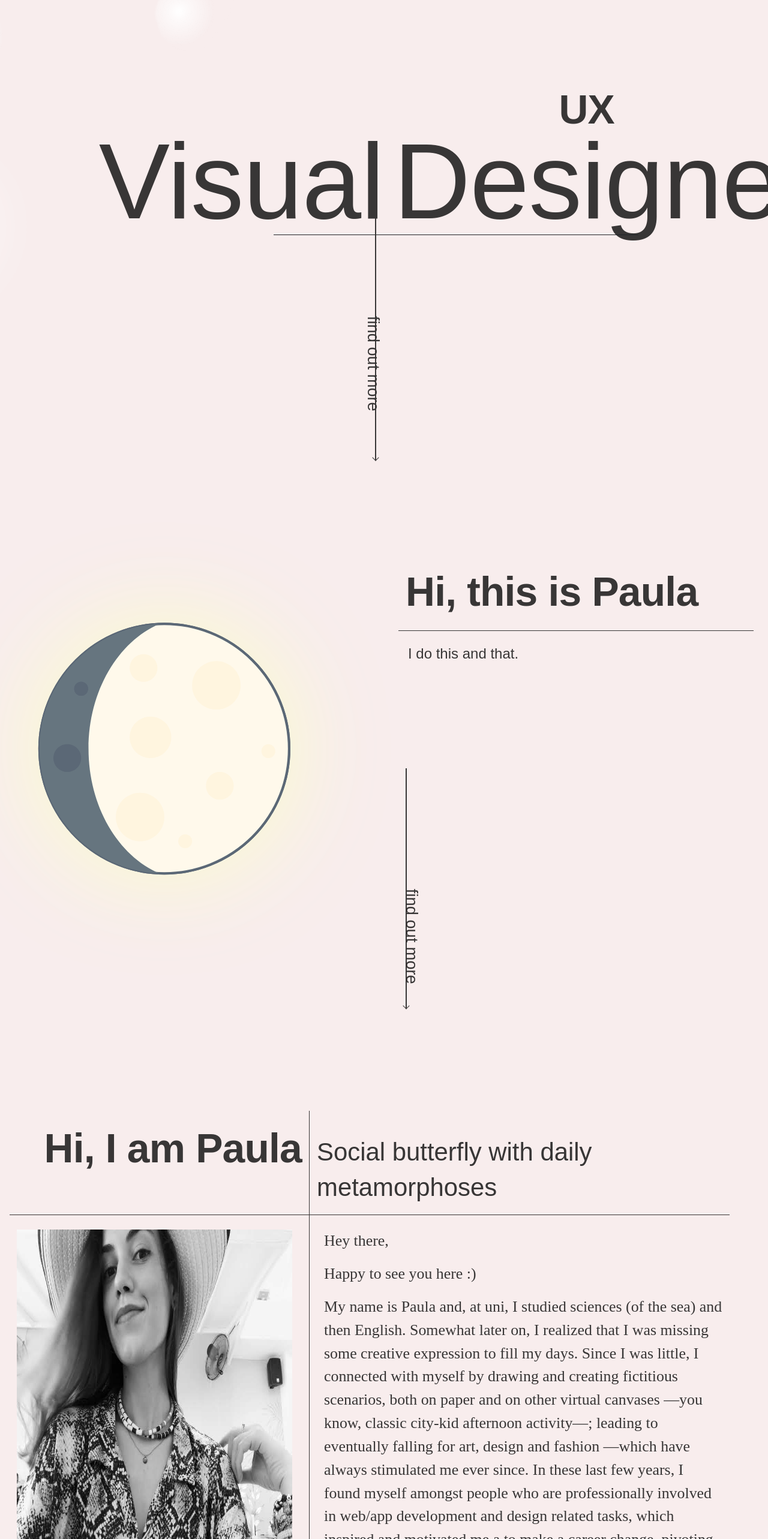
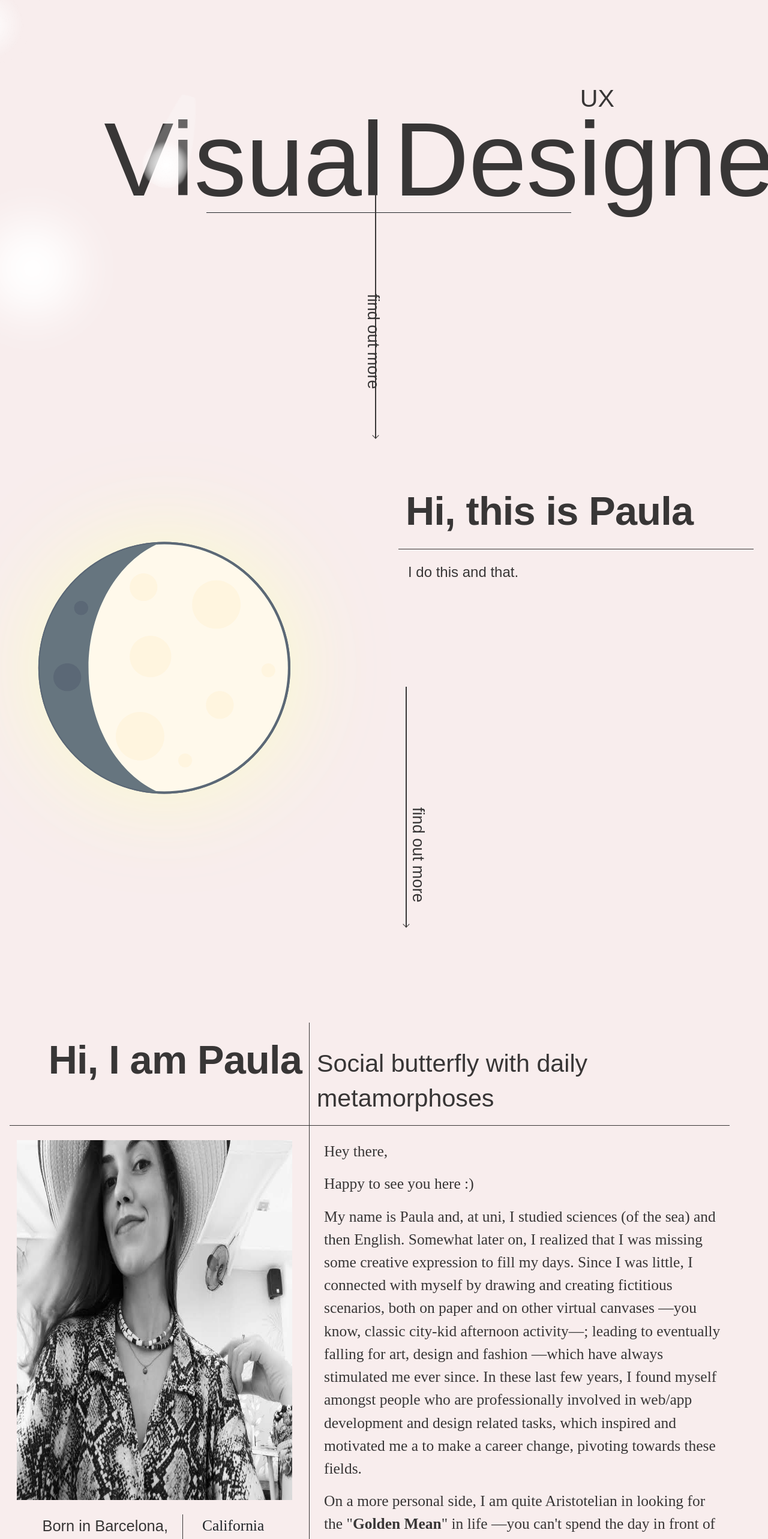
Before and after one commit to prrr17/_PORTFOLIO, a Next.js app: page / in a window 1280 px wide. Shown: the part 180-2746 px from the top of the page at 60% size. Built offline with nearby package versions, Linux system fonts and the light colour scheme; a web font is replaced by a local one.

Commit message:
more css

```diff
--- a/pages/index.js
+++ b/pages/index.js
@@ -35,18 +35,18 @@ export default function Home() {
             <div className='col-md-6'>
               <div className={`${utilStyles.uxBox}`}>
                 {' '}
-                <h3
-                  className={`${utilStyles.headingXl} text-md-end me-5`}
+                <h4
+                  className={`${utilStyles.headingLg} text-md-end me-5`}
                   id='uxWord'
                   alt='ux'
                 >
                   UX
-                </h3>
+                </h4>
               </div>{' '}
             </div>
           </div>
-          <div className='row g-0'>
-            <div className='col-md-6 col-sm-12'>
+          <div className='mx-auto row g-0'>
+            <div className='col-lg-6 col-md-12'>
               {' '}
               <h1
                 className={`ps-1 text-md-end ${utilStyles.heading3Xl} ${utilStyles}`}
@@ -55,7 +55,7 @@ export default function Home() {
               </h1>
               <hr className={`mx-auto ${utilStyles.underlineVD}`}></hr>
             </div>
-            <div className='col-md-6 col-sm-12'>
+            <div className='col-lg-6 col-md-12'>
               <div
                 class={`${utilStyles.arrowDown} ${utilStyles.lineVertical}`}
               ></div>
@@ -70,7 +70,7 @@ export default function Home() {
           <div className='row pb-4'>
             <div className={utilStyles.findOutBox}>
               <p
-                className={`mt-n5 animate__animated animate__fadeInDown animate__delay-1.5s ${utilStyles.verticalText}`}
+                className={`animate__animated animate__fadeInDown animate__delay-1.5s ${utilStyles.verticalText}`}
               >
                 find out more
               </p>{' '}
@@ -221,11 +221,11 @@ export default function Home() {
                 </div>
               </div>
               <div className='col-sm-7 border-primary py-4 ps-4' id='statement'>
-                <p className={`d-flex ${utilStyles.textDescriptions}`}>Hey there,</p>
-                <p className={`d-flex ${utilStyles.textDescriptions}`}>
+                <p className={` ${utilStyles.textDescriptions}`}>Hey there,</p>
+                <p className={` ${utilStyles.textDescriptions}`}>
                   Happy to see you here :){' '}
                 </p>
-                <p className={`d-flex ${utilStyles.textDescriptions}`}>
+                <p className={` ${utilStyles.textDescriptions}`}>
                   My name is Paula and, at uni, I studied sciences (of the sea)
                   and then English. Somewhat later on, I realized that I was
                   missing some creative expression to fill my days. Since I was
@@ -239,18 +239,35 @@ export default function Home() {
                   which inspired and motivated me a to make a career change,
                   pivoting towards these fields.
                 </p>
-                <p className={`d-flex ${utilStyles.textDescriptions}`}>
+                <p className={`${utilStyles.textDescriptions}`}>
                   On a more personal side, I am quite Aristotelian in looking
-                  for the "Golden Mean" in life —you can't spend the day in
-                  front of a screen (can you?), so my other usual activities
-                  often involve socializing with close people enjoying a
-                  beer/coffee and a conversation, walking through cities and
-                  nature, learning something new, reading (almost) everything
-                  that falls into my hands, eat and cook yummy healthy food, the
-                  sea, yoga, and exercising.{' '}
+                  for the "
+                  <a
+                    className={`fw-bold text-decoration-none ${utilStyles.textDescriptions}`}
+                    href='https://en.wikipedia.org/wiki/Golden_mean_(philosophy)'
+                    alt='"golden Mean" on Wikipedia'
+                    target='_blank'
+                  >
+                    Golden Mean
+                  </a>
+                  " in life —you can't spend the day in front of a screen (can
+                  you?), so my other usual activities often involve socializing
+                  with close people enjoying a beer/coffee and a conversation,
+                  walking through cities and nature, learning something new,
+                  reading (almost) everything that falls into my hands, eat and
+                  cook yummy healthy food, the sea, yoga, and exercising.{' '}
                 </p>
-                <p className={`d-flex ${utilStyles.textDescriptions}`}>
-                  Let's create something meaningful (and beautiful) together 🌻
+                <p className={` ${utilStyles.textDescriptions}`}>
+                  Let's create something meaningful (and beautiful){' '}
+                  <a
+                    className={`fw-bold text-decoration-none ${utilStyles.textDescriptions}`}
+                    href='#findme'
+                    rel='noopener noreferrer'
+                    alt='link to my contact page'
+                  >
+                    together
+                  </a>{' '}
+                  🌻
                 </p>
               </div>
             </div>
@@ -317,43 +334,37 @@ export default function Home() {
         </section>
 
         <section
-          className={`max-vh-100 pt-5 mt-5 ps-5 ms-2  ${utilStyles.page}`}
+          className={`max-vh-100 pt-5 mt-5 ms-2 ${utilStyles.page}`}
           id='findme'
           alt='find me contact page'
         >
           <div className='container pt-5 mt-5 mx-lg-5 mx-md-4'>
-            <div className='row'>
-              <div className='col-sm-4'>
-                <p className={utilStyles.headingXl}></p>
-              </div>
-              <div className={`col-sm-2`}>
-                <p className={utilStyles.headingXl}></p>
-              </div>
-              <div className={`col-sm-6  border-primary border-end text-end`}>
-                <h3 className={`me-5 ${utilStyles.headingXl}`}>Contact me</h3>
-              </div>
+            <div className={`row border-primary border-end text-end`}>
+              <h3 className={`me-5 text-end ${utilStyles.headingXl}`}>
+                Contact me
+              </h3>
             </div>
             <div className='row'>
               {' '}
               {/* row that contains 2 tables */}
-              <div className='col-xs-12 col-md-6'>
+              <div className='col-xs-12 col-md-7'>
                 {/*COL 1 for the email*/}
                 <div className='row '>
                   {' '}
                   {/* row that has name and hi*/}
-                  <div className='col-xs-12 col-sm-6 border-top border-end border-primary text-end py-3'>
+                  <div className='col-xs-12 col-sm-5 col-lg-7 border-top border-end border-primary text-end py-3'>
                     {/*1 COL for the name*/}
                     <div className=''>
                       <p className={`${utilStyles.headingLg}`}>
                         Paula Romero de Blas
                       </p>
-                      <p className={` ${utilStyles.headingMd}`}>/pawla/</p>
+                      <p className={`${utilStyles.headingMd}`}>/pawla/</p>
                       <p className={` ${utilStyles.textDescriptions}`}>
                         she/her/hers
                       </p>
                     </div>
                   </div>
-                  <div className='col-xs-12 col-sm-6 border-top border-end border-primary d-flex justify-content-center align-items-center py-5'>
+                  <div className='col-xs-12 col-sm-7 col-lg-5 border-top border-end border-primary d-flex justify-content-center align-items-center py-5'>
                     {' '}
                     {/*COL for the email*/}
                     <p
@@ -365,16 +376,18 @@ export default function Home() {
                 </div>
                 <div className='row border-top border-primary'>
                   {/*row with nothing and SM*/}
-                  <div className={`col-sm-6 border-end border-primary`}></div>
                   <div
-                    className={`col-sm-6 border-end border-primary text-end text-align-center`}
+                    className={`col-lg-7 col-sm-5 border-end border-primary`}
+                  ></div>
+                  <div
+                    className={`col-lg-5 col-sm-7 border-end border-primary text-end text-align-center`}
                   >
                     {' '}
                     <SMIcons />
                   </div>
                 </div>
               </div>
-              <div className='border-top border-primary-xs col-xs-12 col-md-6 ps-0 pe-5 pb-0 border-end border-bottom border-primary d-flex'>
+              <div className='border-top border-primary-xs col-xs-12 col-md-5 ps-0 pe-5 pb-0 border-end border-bottom border-primary d-flex'>
                 <Image
                   className='img-fluid'
                   src={ProfilePic}
--- a/styles/global.scss
+++ b/styles/global.scss
@@ -6,6 +6,14 @@ html,
   --font-color-dark: #383636;
   --font-color-light: ;
   --color-white: #ffffff;
+  --step--2: clamp(0.33rem, calc(0.32rem + 0.07vw), 0.43rem);
+  --step--1: clamp(0.54rem, calc(0.52rem + 0.11vw), 0.70rem);
+  --step-0: clamp(0.88rem, calc(0.84rem + 0.18vw), 1.13rem);
+  --step-1: clamp(1.42rem, calc(1.36rem + 0.29vw), 1.82rem);
+  --step-2: clamp(2.29rem, calc(2.20rem + 0.47vw), 2.95rem);
+  --step-3: clamp(3.71rem, calc(3.56rem + 0.76vw), 4.76rem);
+  --step-4: clamp(6.00rem, calc(5.75rem + 1.22vw), 7.71rem);
+  --step-5: clamp(9.70rem, calc(9.31rem + 1.98vw), 12.48rem);
 }
 
 /* font
@@ -30,10 +38,11 @@ body {
 
 html,
 body {
-  width: 100%;
-  height: 100%;
+  // width: 100%;
+  // height: 100%;
 }
 
+//What's this
 * {
   box-sizing: border-box;
   margin: 0;
--- a/styles/utils.module.scss
+++ b/styles/utils.module.scss
@@ -1,19 +1,21 @@
 //variables
 $breakpoint-iPhone12: 390px;
-$breakpoint-iPadMini: 768px;
+$breakpoint-iPadAir: 820px;
 $breakpoint-NestHubMax: 1280px;
 $breakpoint-MacBook13: 1920px;
 
 .allPages {
   margin-top: 6rem;
   margin-right: 0px;
-  max-width: 100vw;
+  max-width: 100%;
+  display: block;
 }
 
 .page {
   padding-top: 2rem;
   margin-top: 2rem;
-  min-height: 100vh;
+  // min-height: 100vh;
+  // max-width: 100%;
 }
 
 /* Not working? */
@@ -22,12 +24,7 @@ $breakpoint-MacBook13: 1920px;
 
 /* RELATED TO h1 */
 .heading3Xl {
-  @media (max-width: $breakpoint-iPadMini) {
-    font-size: 6rem;
-    line-height: 1rem;
-    letter-spacing: -0.05rem;
-  }
-  font-size: 11.089rem;
+  font-size: var(--step-5);
   line-height: 5rem;
   letter-spacing: -0.05rem;
   margin: 1rem 0;
@@ -36,7 +33,7 @@ $breakpoint-MacBook13: 1920px;
 
 /* RELATED TO h2 */
 .heading2Xl {
-  font-size: 6.854rem;
+  font-size: var(--step-4);
   line-height: 5rem;
   font-weight: 800;
   letter-spacing: -0.05rem;
@@ -46,7 +43,7 @@ $breakpoint-MacBook13: 1920px;
 
 /* RELATED TO h3 */
 .headingXl {
-  font-size: 4.236rem;
+  font-size: var(--step-3);
   line-height: 1.4;
   font-weight: 800;
   letter-spacing: -0.05rem;
@@ -55,31 +52,26 @@ $breakpoint-MacBook13: 1920px;
 
 /* RELATED TO h4 */
 .headingLg {
-  font-size: 2.618rem;
+  font-size: var(--step-2);
   line-height: 1.4;
   margin: 1rem 0;
 }
 
 /* RELATED TO h5 */
 .headingMd {
-  font-size: 1.618rem;
+  font-size: var(--step-1);
   line-height: 1.5;
-}
-
-.headingMd a:hover {
-  color: var(--font-color-dark);
-  -webkit-text-stroke: 1.5px var(--font-color-dark);
 }
 
 /* RELATED TO h6 */
 .headingSm {
-  font-size: 1rem;
+  font-size: var(--step-0);
   line-height: 1.2;
 }
 
 .textDescriptions {
   font-family: 'Abhaya Libre', serif;
-  font-size: 1.618rem;
+  font-size: var(--step-1);
   line-height: 1.5;
 }
 
@@ -102,16 +94,23 @@ $breakpoint-MacBook13: 1920px;
 //START PAGE
 
 .underlineVD {
-  @media (max-width: $breakpoint-iPadMini) {
-    width: 20rem;
-    right: 6rem;
-  }
   color: primary;
   top: -8rem;
   position: relative;
-  right: -27rem;
+  @media (max-width: $breakpoint-iPhone12) {
+    width: 20rem;
+    right: -2rem;
+  }
+
+  @media (max-width: $breakpoint-iPadAir) {
+    width: 20rem;
+    right: -11rem;
+  }
+
+  right: -20rem;
   width: 38rem;
   opacity: 100%;
+
 }
 
 .lineVertical,
@@ -139,8 +138,11 @@ $breakpoint-MacBook13: 1920px;
   margin-left: -2.4%;
   margin-top: 5rem;
   bottom: 3rem;
-  @media (max-width: $breakpoint-iPadMini) {
-    margin-left: 2%;
+  @media (max-width: $breakpoint-iPadAir) {
+    margin-left: 7%;
+  }
+  @media (max-width: $breakpoint-iPhone12) {
+    margin-left: 3%;
   }
 }
 
@@ -162,17 +164,15 @@ $breakpoint-MacBook13: 1920px;
 }
 
 .findOutBox {
-  position: absolute;
+  position: relative;
   left: 0.25%;
   margin-top: -25vh;
+
   @media (min-width: $breakpoint-iPhone12) {
-    left: 0.5%;
+    left: 7%;
     margin-top: -25vh;
   }
-  @media (min-width: $breakpoint-iPadMini) {
-    left: 49%;
-    margin-top: -24vh;
-  }
+
   @media (min-width: $breakpoint-NestHubMax) {
     left: 46%;
     margin-top: -30vh;
@@ -184,15 +184,15 @@ $breakpoint-MacBook13: 1920px;
 }
 
 .findOutBox2 {
-  position: absolute;
-  left: 8%;
-  margin-top: -55vh;
-  @media (min-width: $breakpoint-iPadMini) {
-    left: 55%;
-    margin-top: 5vh;
+  position: relative;
+  left: 13%;
+  margin-top: 3vh;
+  @media (min-width: $breakpoint-iPadAir) {
+    left: 5%;
+    margin-top: 3vh;
   }
   @media (min-width: $breakpoint-NestHubMax) {
-    left: 52%;
+    left: -1%;
     margin-top: 5vh;
   }
   @media (min-width: $breakpoint-MacBook13) {
@@ -244,6 +244,67 @@ $breakpoint-MacBook13: 1920px;
 // max-width: 20%;
 // }
 
+//from https://www.30secondsofcode.org/css/s/hover-underline-animation
+
+.headingMd a {
+  display: inline-block;
+  position: relative;
+  text-underline-offset: 0.4rem;
+}
+
+.headingMd a:hover {
+  color: var(--font-color-dark);
+  -webkit-text-stroke: 1.5px var(--font-color-dark);
+}
+
+.headingMd a::after {
+  content: '';
+  position: absolute;
+  width: 100%;
+  transform: scaleX(0);
+  height: 2px;
+  bottom: 0;
+  left: 0;
+  background-color: var(--font-color-dark);
+  transform-origin: bottom right;
+  transition: transform 0.25s ease-out;
+}
+
+.headingMd a:hover::after {
+  transform: scaleX(1);
+  transform-origin: bottom left;
+}
+
+.textDescriptions a {
+  display: inline-block;
+  position: relative;
+  text-underline-offset: 0.4rem;
+}
+
+.textDescriptions a:hover {
+  color: var(--font-color-dark);
+  -webkit-text-stroke: 1.5px var(--font-color-dark);
+}
+
+.textDescriptions
+a::after {
+  content: '';
+  position: absolute;
+  width: 100%;
+  transform: scaleX(0);
+  height: 2px;
+  bottom: 0;
+  left: 0;
+  background-color: var(--font-color-dark);
+  transform-origin: bottom right;
+  transition: transform 0.25s ease-out;
+}
+
+.textDescriptions a:hover::after {
+  transform: scaleX(1);
+  transform-origin: bottom left;
+}
+
 /*FIND ME*/
 /*SM ICONS*/
 .iconContainer {
@@ -284,8 +345,7 @@ a.backChevron:hover + .goBackText {
   color: var(--font-color-light);
 }
 
-.mail{
-
+.mail {
 }
 
 // No va
```
